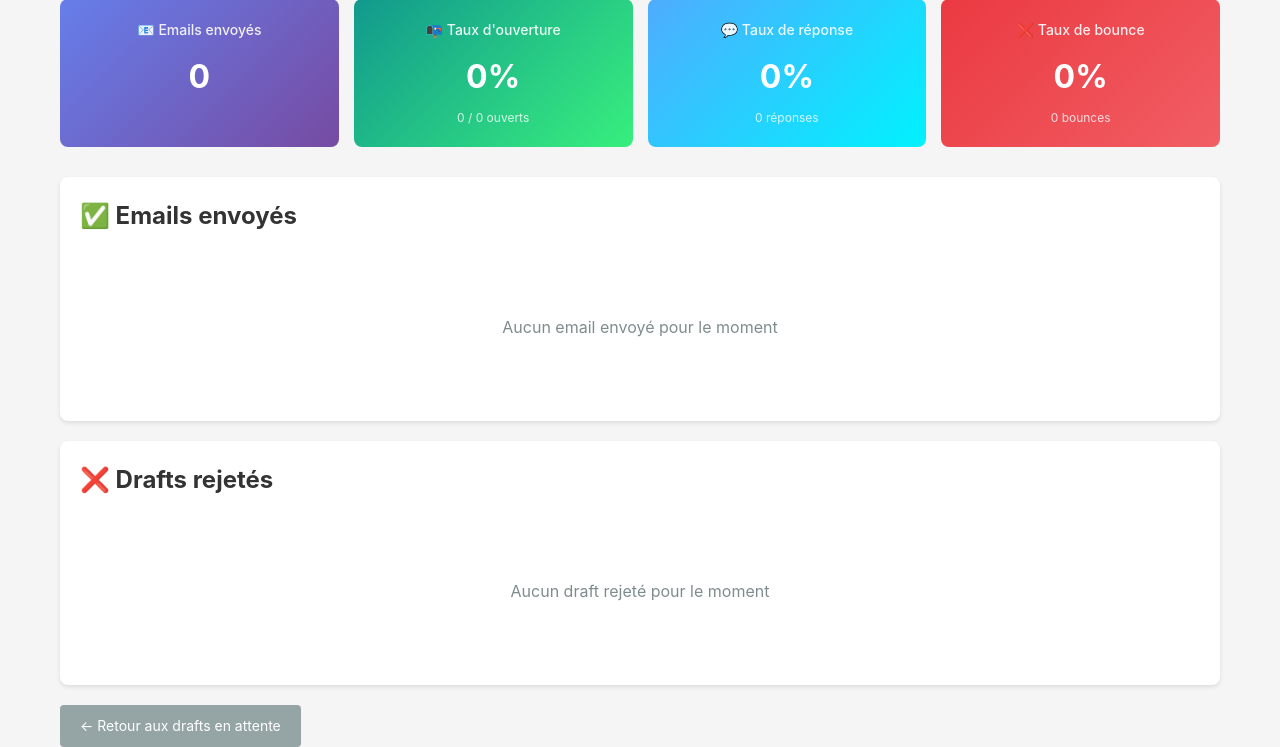
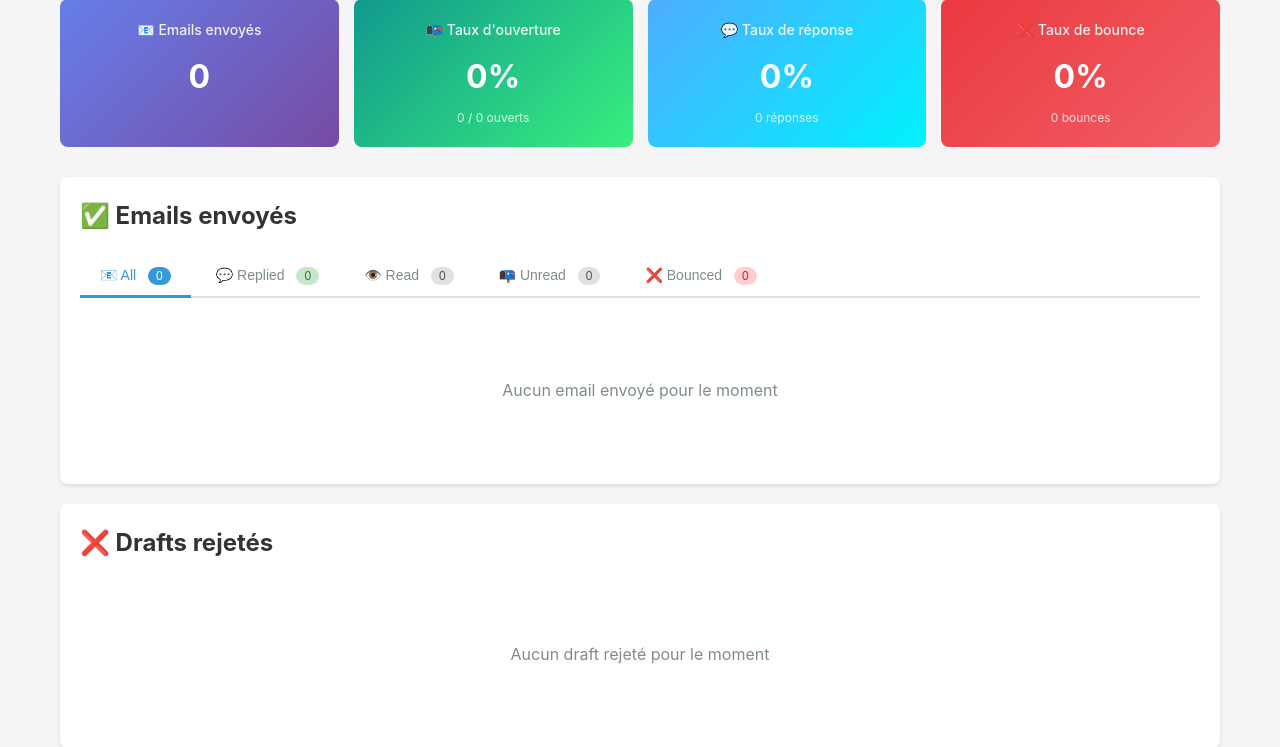
Before and after one commit to wardrockay/prospector-ui, a Flask app: page /history in a window 1280 px wide. Shown: the part 210-957 px from the top of the page. Run offline with Flask 3, Linux system fonts and the light colour scheme; data that the repository does not hold is empty.

Commit message:
Add filtering tabs for sent emails with dynamic counts and improved UI

```diff
--- a/templates/history.html
+++ b/templates/history.html
@@ -61,6 +61,93 @@
         display: block;
         margin-top: 3px;
     }
+
+    /* Styles des onglets */
+    .tabs-container {
+        margin-bottom: 20px;
+    }
+
+    .tabs {
+        display: flex;
+        gap: 5px;
+        border-bottom: 2px solid #e0e0e0;
+        padding-bottom: 0;
+    }
+
+    .tab-btn {
+        padding: 12px 20px;
+        border: none;
+        background: none;
+        cursor: pointer;
+        font-size: 14px;
+        font-weight: 500;
+        color: #7f8c8d;
+        border-bottom: 3px solid transparent;
+        margin-bottom: -2px;
+        transition: all 0.2s ease;
+    }
+
+    .tab-btn:hover {
+        color: #3498db;
+        background-color: #f8f9fa;
+    }
+
+    .tab-btn.active {
+        color: #3498db;
+        border-bottom-color: #3498db;
+    }
+
+    .tab-btn .count {
+        background-color: #e0e0e0;
+        color: #555;
+        padding: 2px 8px;
+        border-radius: 12px;
+        font-size: 12px;
+        margin-left: 8px;
+    }
+
+    .tab-btn.active .count {
+        background-color: #3498db;
+        color: white;
+    }
+
+    .tab-btn.danger .count {
+        background-color: #ffcdd2;
+        color: #c62828;
+    }
+
+    .tab-btn.danger.active {
+        color: #e74c3c;
+        border-bottom-color: #e74c3c;
+    }
+
+    .tab-btn.danger.active .count {
+        background-color: #e74c3c;
+        color: white;
+    }
+
+    .tab-btn.success .count {
+        background-color: #c8e6c9;
+        color: #2e7d32;
+    }
+
+    .tab-btn.success.active {
+        color: #27ae60;
+        border-bottom-color: #27ae60;
+    }
+
+    .tab-btn.success.active .count {
+        background-color: #27ae60;
+        color: white;
+    }
+
+    .email-row {
+        display: table-row;
+    }
+
+    .email-row.hidden {
+        display: none;
+    }
 </style>
 {% endblock %}
 
@@ -96,6 +183,27 @@
 <div class="card">
     <h2 style="margin-bottom: 20px;">✅ Emails envoyés</h2>
 
+    <!-- Onglets de filtrage -->
+    <div class="tabs-container">
+        <div class="tabs">
+            <button class="tab-btn active" data-filter="all" onclick="filterEmails('all', this)">
+                📧 All <span class="count" id="count-all">{{ sent_drafts|length }}</span>
+            </button>
+            <button class="tab-btn success" data-filter="replied" onclick="filterEmails('replied', this)">
+                💬 Replied <span class="count" id="count-replied">0</span>
+            </button>
+            <button class="tab-btn" data-filter="read" onclick="filterEmails('read', this)">
+                👁️ Read <span class="count" id="count-read">0</span>
+            </button>
+            <button class="tab-btn" data-filter="unread" onclick="filterEmails('unread', this)">
+                📭 Unread <span class="count" id="count-unread">0</span>
+            </button>
+            <button class="tab-btn danger" data-filter="bounced" onclick="filterEmails('bounced', this)">
+                ❌ Bounced <span class="count" id="count-bounced">0</span>
+            </button>
+        </div>
+    </div>
+
     {% if sent_drafts %}
         <table>
             <thead>
@@ -111,7 +219,10 @@
             </thead>
             <tbody>
                 {% for draft in sent_drafts %}
-                <tr {% if draft.has_bounce %}class="bounce-row"{% endif %}>
+                <tr class="email-row {% if draft.has_bounce %}bounce-row{% endif %}"
+                    data-bounced="{{ 'true' if draft.has_bounce else 'false' }}"
+                    data-replied="{{ 'true' if draft.has_reply else 'false' }}"
+                    data-read="{{ 'true' if draft.open_count and draft.open_count > 0 else 'false' }}">
                     <td>
                         {% if draft.sent_at %}
                             {{ draft.sent_at.strftime('%d/%m/%Y %H:%M') if draft.sent_at is not string else draft.sent_at }}
@@ -227,4 +338,65 @@
 <div style="margin-top: 20px;">
     <a href="{{ url_for('index') }}" class="btn btn-secondary">← Retour aux drafts en attente</a>
 </div>
+
+<script>
+// Compter et initialiser les onglets
+document.addEventListener('DOMContentLoaded', function() {
+    const rows = document.querySelectorAll('.email-row');
+    let countBounced = 0, countReplied = 0, countRead = 0, countUnread = 0;
+
+    rows.forEach(row => {
+        const isBounced = row.dataset.bounced === 'true';
+        const isReplied = row.dataset.replied === 'true';
+        const isRead = row.dataset.read === 'true';
+
+        if (isBounced) countBounced++;
+        if (isReplied) countReplied++;
+        if (isRead && !isBounced) countRead++;
+        if (!isRead && !isBounced) countUnread++;
+    });
+
+    document.getElementById('count-bounced').textContent = countBounced;
+    document.getElementById('count-replied').textContent = countReplied;
+    document.getElementById('count-read').textContent = countRead;
+    document.getElementById('count-unread').textContent = countUnread;
+});
+
+function filterEmails(filter, btn) {
+    // Mettre à jour les onglets actifs
+    document.querySelectorAll('.tab-btn').forEach(b => b.classList.remove('active'));
+    btn.classList.add('active');
+
+    // Filtrer les lignes
+    const rows = document.querySelectorAll('.email-row');
+
+    rows.forEach(row => {
+        const isBounced = row.dataset.bounced === 'true';
+        const isReplied = row.dataset.replied === 'true';
+        const isRead = row.dataset.read === 'true';
+
+        let show = false;
+
+        switch(filter) {
+            case 'all':
+                show = true;
+                break;
+            case 'bounced':
+                show = isBounced;
+                break;
+            case 'replied':
+                show = isReplied;
+                break;
+            case 'read':
+                show = isRead && !isBounced;
+                break;
+            case 'unread':
+                show = !isRead && !isBounced;
+                break;
+        }
+
+        row.classList.toggle('hidden', !show);
+    });
+}
+</script>
 {% endblock %}
```
